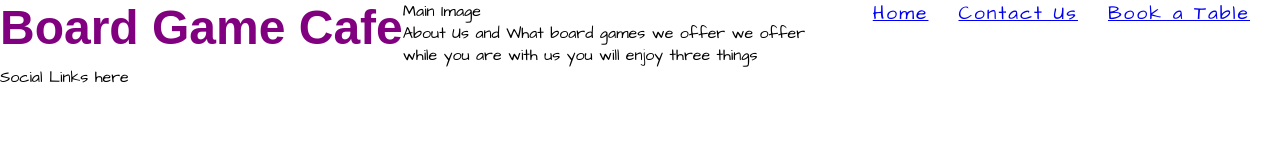
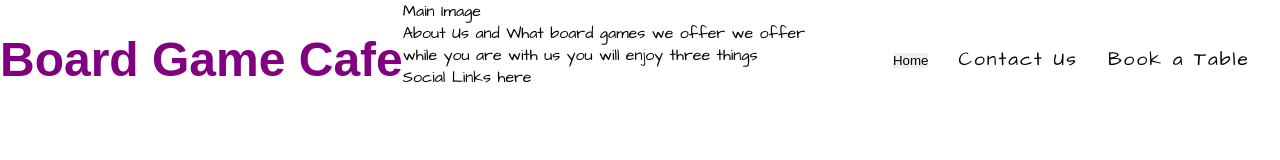
Before and after one commit to addas3/board-game-cafe, a plain HTML site: page index.html in a window 1280 px wide. Drawn offline with Linux system fonts and the light colour scheme; a web font is replaced by a local one.

Commit message:
Style navigation links and change logo color

```diff
--- a/assets/css/style.css
+++ b/assets/css/style.css
@@ -31,8 +31,22 @@ h1,h2 {
     letter-spacing: 2px;
 }
 
+#menu, #logo {
+    line-height: 120px;
+
+}
+
 #menu li {
     float: right;
     list-style-type: none;
     margin-right: 30px;
 }
+
+#menu a {
+    text-decoration: none;
+    color: inherit;
+}
+
+#menu a:hover {
+
+}
--- a/index.html
+++ b/index.html
@@ -24,7 +24,7 @@
                     <a href="#">Contact Us</a>
                 </li>
                 <li>
-                    <a href="index.html">Home</a>
+                    <a href="index.html"><button>Home</button></a>
                 </li>
                 </ul>
         </nav>
```
